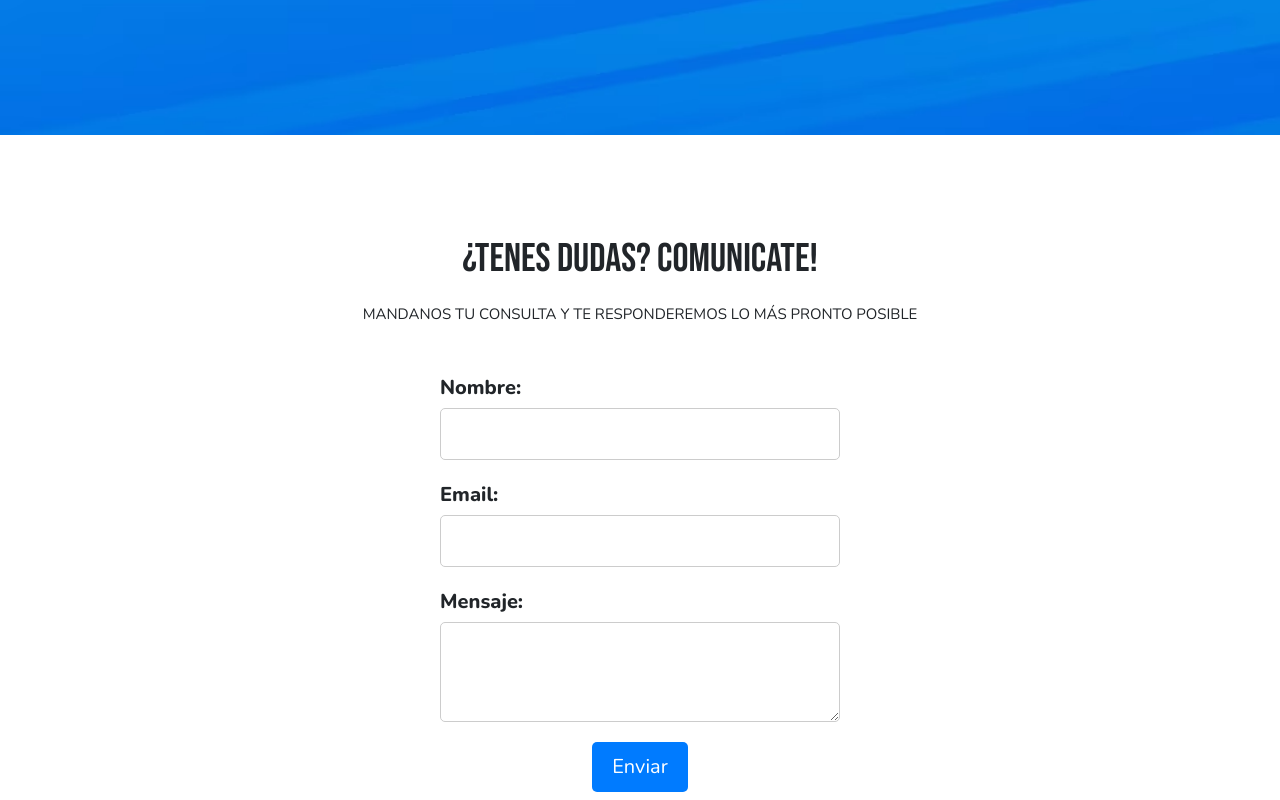
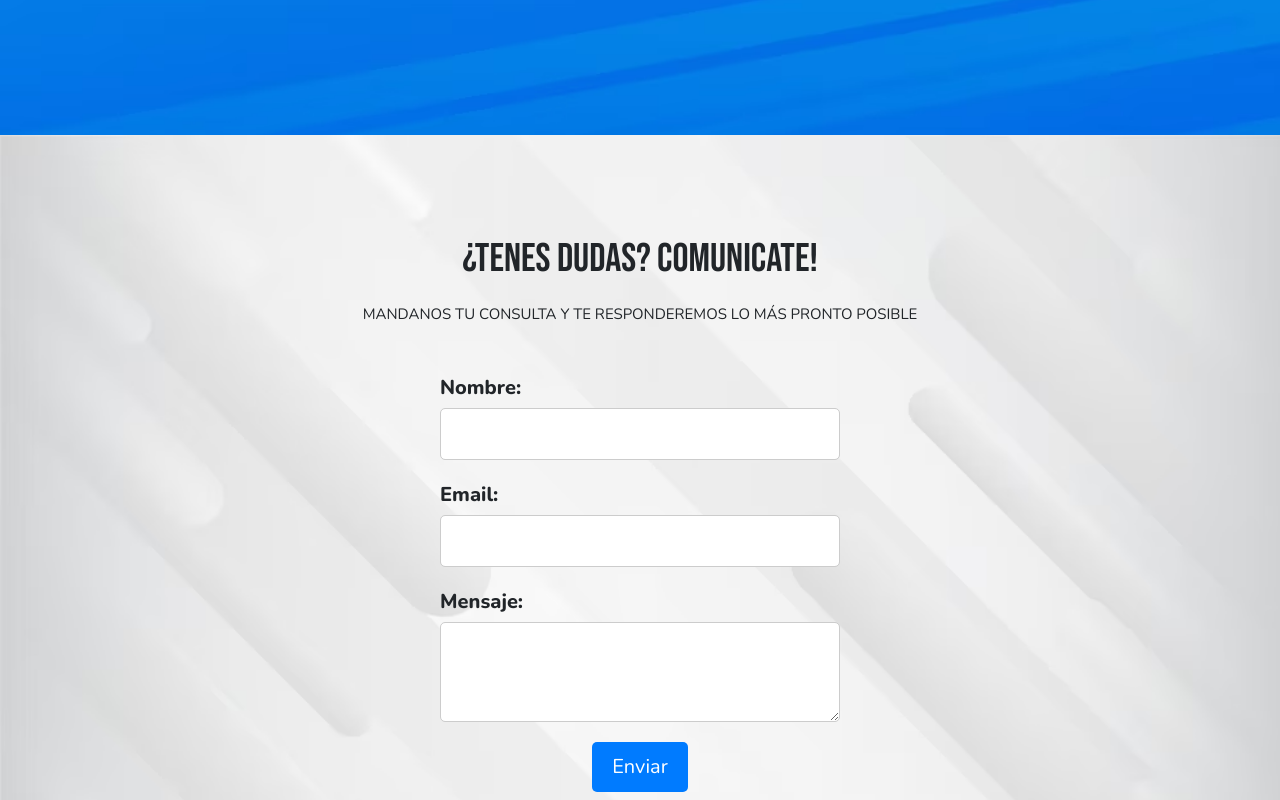
Before and after one commit to matt-gz/PreEntrega3-GomezMateo, a website: page index.html in a window 1280 px wide. Shown: the part 2580-3380 px from the top of the page. Drawn offline with nearby package versions, Linux system fonts and the light colour scheme.

Commit message:
fondo comun agregado al section de contacto en index

```diff
--- a/index.html
+++ b/index.html
@@ -216,7 +216,7 @@
 
 
 
-    <section class="section_contacto">
+    <section class="section_contacto bodyFondoComun">
         <div class="contacto_container">
             <h2 class="text-center">¿Tenes dudas? Comunicate!</h2>
             <h6 class="text-center">MANDANOS TU CONSULTA Y TE RESPONDEREMOS LO MÁS PRONTO POSIBLE</h6>
```
